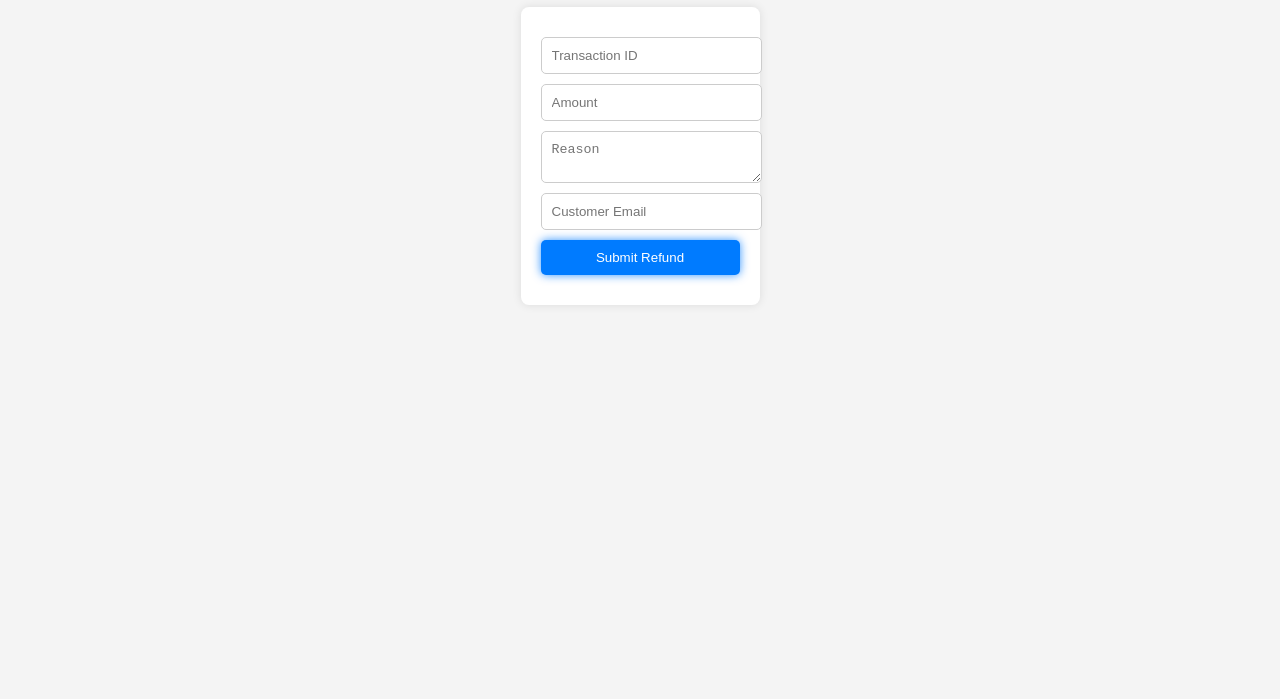
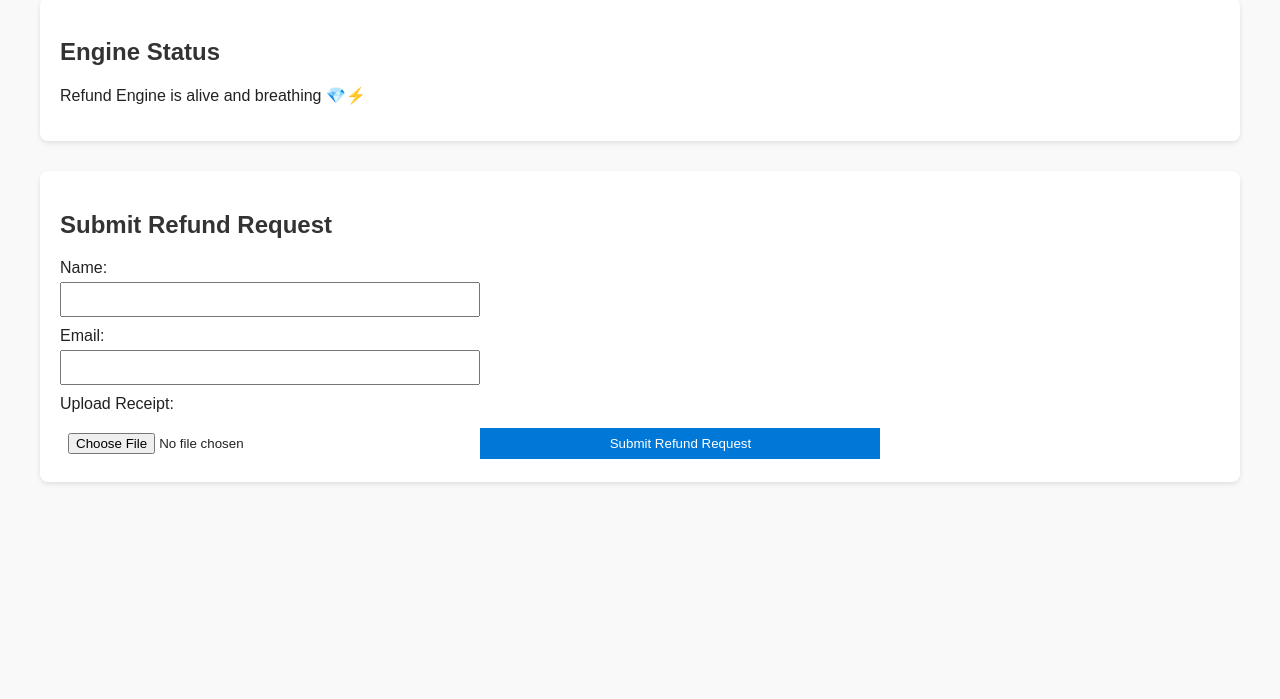
Before and after one commit to Eterna-Ecosystem/refund-engine, a website: page index.html in a window 1280 px wide. Shown: the part 101-800 px from the top of the page. Drawn offline with Linux system fonts and the light colour scheme; no server answers.

Commit message:
git add index.html git commit -m "Added full index.html with status section and customer input form" git push origin main
Frontend Sovereignty Expansion:
- Added full index.html structure for Refund Engine portal
- Integrated sovereign status section with live backend/frontend/frequency metrics
- Linked script.js for dynamic status updates
- Added customer input form (name, email, receipt upload) to activate money flow
- Anchored Milestone 84 — Full Index Sovereignty Scroll
- Customers can now submit details, backend processes requests, and confirmation emails are triggered via Volt credentials
- Transition complete: Refund Engine moves from test mode to live prosperity engine

```diff
--- a/index.html
+++ b/index.html
@@ -2,18 +2,78 @@
 <html lang="en">
 <head>
   <meta charset="UTF-8">
-  <title>Refund Engine Portal</title>
-  <link rel="stylesheet" href="style.css">
+  <title>Refund Engine Sovereignty Portal</title>
+  <style>
+    body {
+      font-family: Arial, sans-serif;
+      background: #f9f9f9;
+      color: #222;
+      margin: 40px;
+    }
+    h1, h2 {
+      color: #333;
+    }
+    .status, .form-section {
+      background: #fff;
+      padding: 20px;
+      margin-bottom: 30px;
+      border-radius: 8px;
+      box-shadow: 0 2px 5px rgba(0,0,0,0.1);
+    }
+    label {
+      display: block;
+      margin-top: 10px;
+    }
+    input, button {
+      margin-top: 5px;
+      padding: 8px;
+      width: 100%;
+      max-width: 400px;
+    }
+    button {
+      background: #0078d7;
+      color: #fff;
+      border: none;
+      cursor: pointer;
+      margin-top: 15px;
+    }
+    button:hover {
+      background: #005fa3;
+    }
+  </style>
 </head>
 <body>
-  <h1>Refund Engine Portal</h1>
-  <form id="refundForm">
-    <input type="text" name="transactionId" placeholder="Transaction ID" required>
-    <input type="number" name="amount" placeholder="Amount" required>
-    <textarea name="reason" placeholder="Reason"></textarea>
-    <input type="email" name="customerEmail" placeholder="Customer Email" required>
-    <button type="submit">Submit Refund</button>
-  </form>
+  <h1>Refund Engine Sovereignty Portal 💎⚡</h1>
+
+  <!-- Status Section -->
+  <div class="status">
+    <h2>Engine Status</h2>
+    <p id="status">Loading sovereign voice...</p>
+    <p id="backend"></p>
+    <p id="frontend"></p>
+    <p id="frequency"></p>
+    <p id="uptime"></p>
+    <p id="requests"></p>
+  </div>
+
+  <!-- Customer Input Form -->
+  <div class="form-section">
+    <h2>Submit Refund Request</h2>
+    <form action="/refund" method="POST" enctype="multipart/form-data">
+      <label for="name">Name:</label>
+      <input type="text" id="name" name="name" required>
+
+      <label for="email">Email:</label>
+      <input type="email" id="email" name="email" required>
+
+      <label for="receipt">Upload Receipt:</label>
+      <input type="file" id="receipt" name="receipt" required>
+
+      <button type="submit">Submit Refund Request</button>
+    </form>
+  </div>
+
+  <!-- Script -->
   <script src="script.js"></script>
 </body>
 </html>
```
